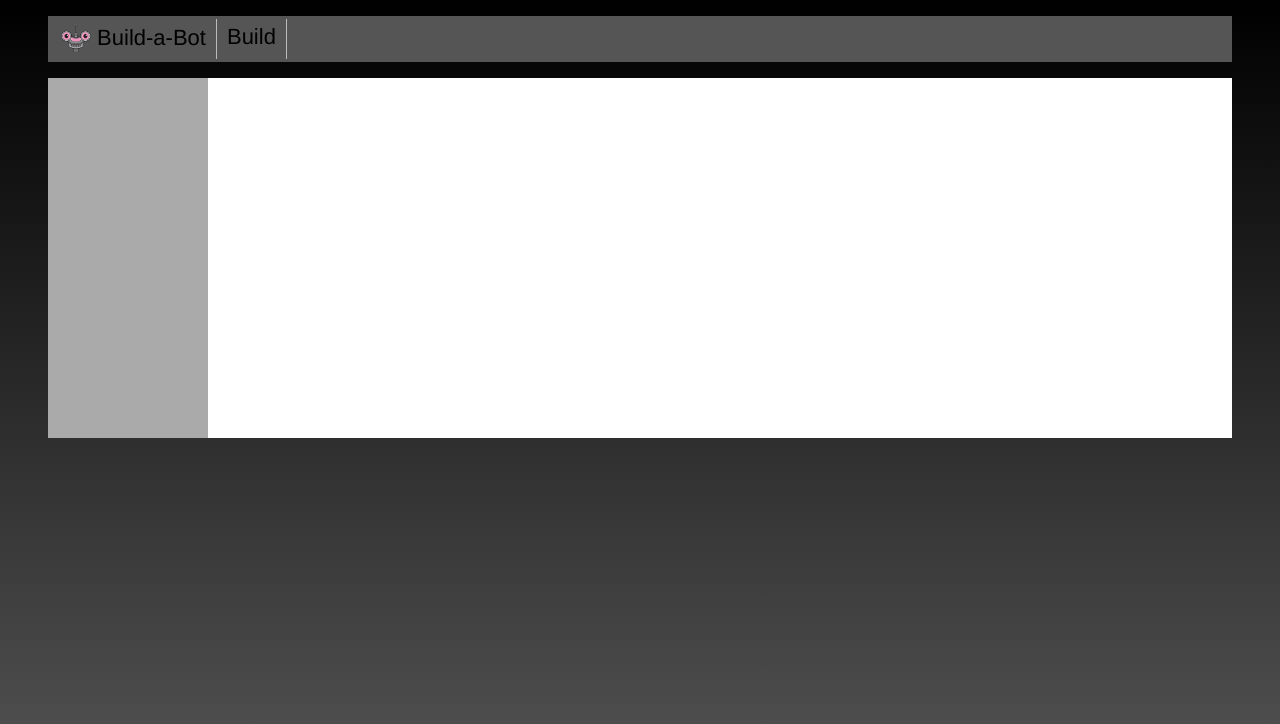
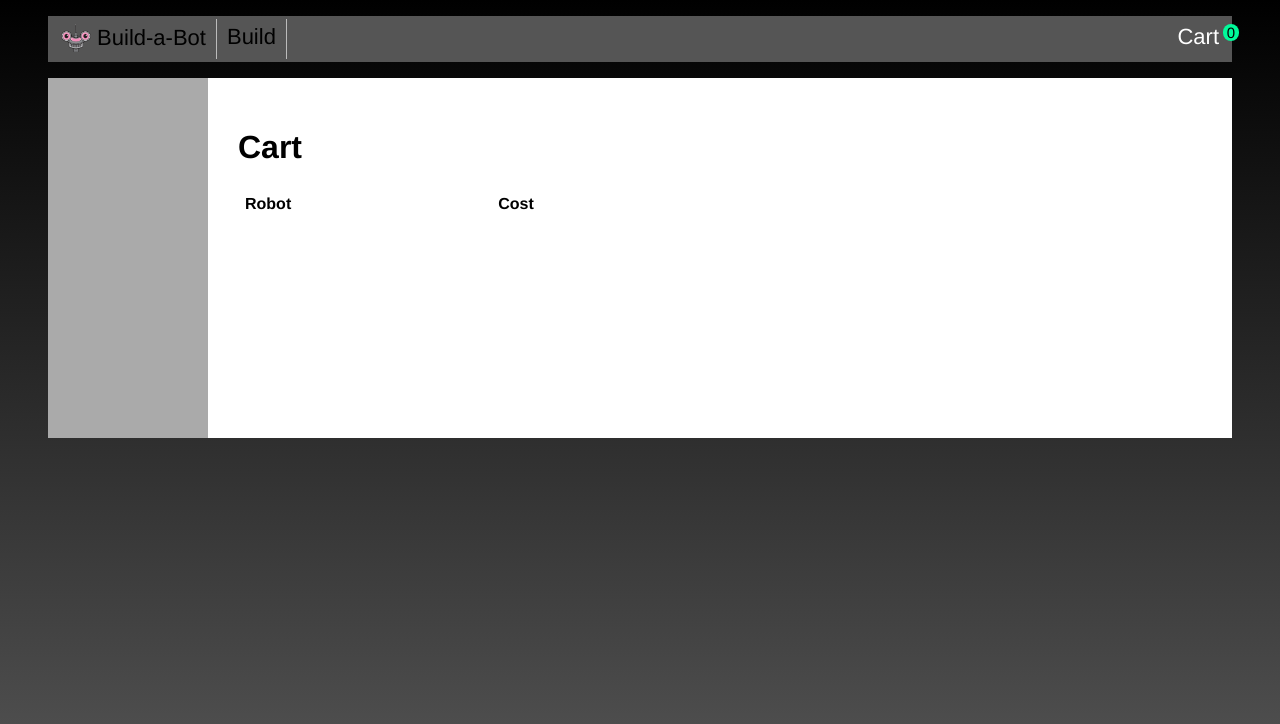
Before and after one commit to rayssalves/Build-a-bot, a Vue app in the folder build-a-bot/: page /cart in a window 1280 px wide. Before the commit this address had no page. Shown: the top 724 px of the page. Built offline with nearby package versions, Linux system fonts and the light colour scheme.

Commit message:
retreiving data from the store

```diff
--- a/build-a-bot/src/App.vue
+++ b/build-a-bot/src/App.vue
@@ -12,6 +12,14 @@
           <router-link class="nav-link" :to="{name: 'Build'}">
             Build
           </router-link>
+        </li>
+        <li class="nav-item cart">
+          <router-link class="nav-link" to="/cart">
+            Cart
+          </router-link>
+          <div class="cart-items">
+            {{cart.length}}
+          </div>
         </li>
       </ul>
     </nav>
@@ -31,6 +39,11 @@
 
 export default {
   name: 'App',
+  computed: {
+    cart() {
+      return this.$store.state.cart;
+    },
+  },
 };
 </script>
 
@@ -70,7 +83,11 @@
   font-size: 22px;
   border-right: 1px solid #bbb;
 }
-
+.nav-item.cart {
+  position: relative;
+  margin-left: auto;
+  border-right: none;
+}
 .logo {
   vertical-align: middle;
   height: 30px;
@@ -93,4 +110,15 @@
   width: 100px;
   min-height: 300px;
 }
+.cart-items {
+position: absolute;
+top: -5;
+right: -10px;
+font-size: 15px;
+width: 16px;
+text-align: center;
+display: inline-block;
+border-radius: 100px;
+background-color: mediumspringgreen;
+}
 </style>
--- a/build-a-bot/src/build/RobotBuilder.vue
+++ b/build-a-bot/src/build/RobotBuilder.vue
@@ -47,23 +47,6 @@
       position="bottom"
       @partSelected="part => selectedRobot.base=part"/>
     </div>
-    <div>
-      <h1>Cart</h1>
-      <table>
-        <thead>
-          <tr>
-            <th>Robot</th>
-            <th class="cost">Cost</th>
-          </tr>
-        </thead>
-        <tbody>
-          <tr v-for="(robot, index ) in cart" :key="index">
-            <td>{{  robot.head.title  }}</td>
-            <td class="cost">{{  robot.cost  }}</td>
-          </tr>
-        </tbody>
-      </table>
-    </div>
   </div>
 </template>
 
@@ -112,7 +95,7 @@
         + robot.rightArm.cost
         + robot.base.cost;
       // eslint-disable-next-line prefer-object-spread
-      this.$store.commit('addRobotToCart', {}, robot, { cost });
+      this.$store.commit('addRobotToCart', { ...robot, cost });
       this.addedToCart = true;
       },
     },
@@ -252,18 +235,6 @@
   padding: 3px;
   font-size: 16px;
 }
-
-td,
-th {
-  text-align: left;
-  padding: 5px;
-  padding-right: 20px;
-}
-
-.cost {
-  text-align: right;
-}
-
 .main {
   background: linear-gradient(to bottom, black, #555);
   background-attachment: fixed;
--- /dev/null
+++ b/build-a-bot/src/cart/ShoppingCart.vue
@@ -0,0 +1,52 @@
+<template>
+    <div>
+      <h1>Cart</h1>
+      <table>
+        <thead>
+          <tr>
+            <th class="robot-title">
+              Robot
+            </th>
+            <th class="cost">
+              Cost
+            </th>
+          </tr>
+        </thead>
+        <tbody>
+          <tr v-for="(robot, index) in cart" :key="index">
+            <td class="robot-title">
+              {{robot.head.title}}
+            </td>
+            <td class="cost">
+              {{robot.cost}}
+            </td>
+          </tr>
+        </tbody>
+      </table>
+   </div>
+  </template>
+
+  <script>
+  export default {
+    name: 'Cart',
+    computed: {
+        cart() {
+            console.log(this.$store.state.cart);
+            return this.$store.state.cart;
+     },
+    },
+  };
+  </script>
+
+  <style scoped>
+    td, th {
+      padding: 5px;
+    }
+    .robot-title {
+      text-align: left;
+      padding-right: 200px;
+    }
+    .cost {
+      text-align: right;
+    }
+  </style>
--- a/build-a-bot/src/router/index.js
+++ b/build-a-bot/src/router/index.js
@@ -10,6 +10,7 @@
 import RobotBases from '../parts/RobotBases.vue';
 import SideBarStandard from '../sidebars/SideBarStandard.vue';
 import SideBarBuild from '../sidebars/SideBarBuild.vue';
+import ShoppingCart from '../cart/ShoppingCart.vue';
 
 export default createRouter({
 history: createWebHistory(),
@@ -61,6 +62,10 @@
         beforeEnter(to, from, next) {
         const isValidId = Number.isInteger(Number(to.params.id));
         next(isValidId);
-},
-        }],
+   },
+ }, {
+    path: '/cart',
+    name: 'Cart',
+    component: ShoppingCart,
+   }],
 });
--- a/build-a-bot/src/store/index.js
+++ b/build-a-bot/src/store/index.js
@@ -7,7 +7,7 @@
 // all changes must go though a mutation
     mutations: {
         addRobotToCart(state, robot) {
-        state.cart.push(robot);
+            state.cart.push(robot);
         },
     },
 });
```
